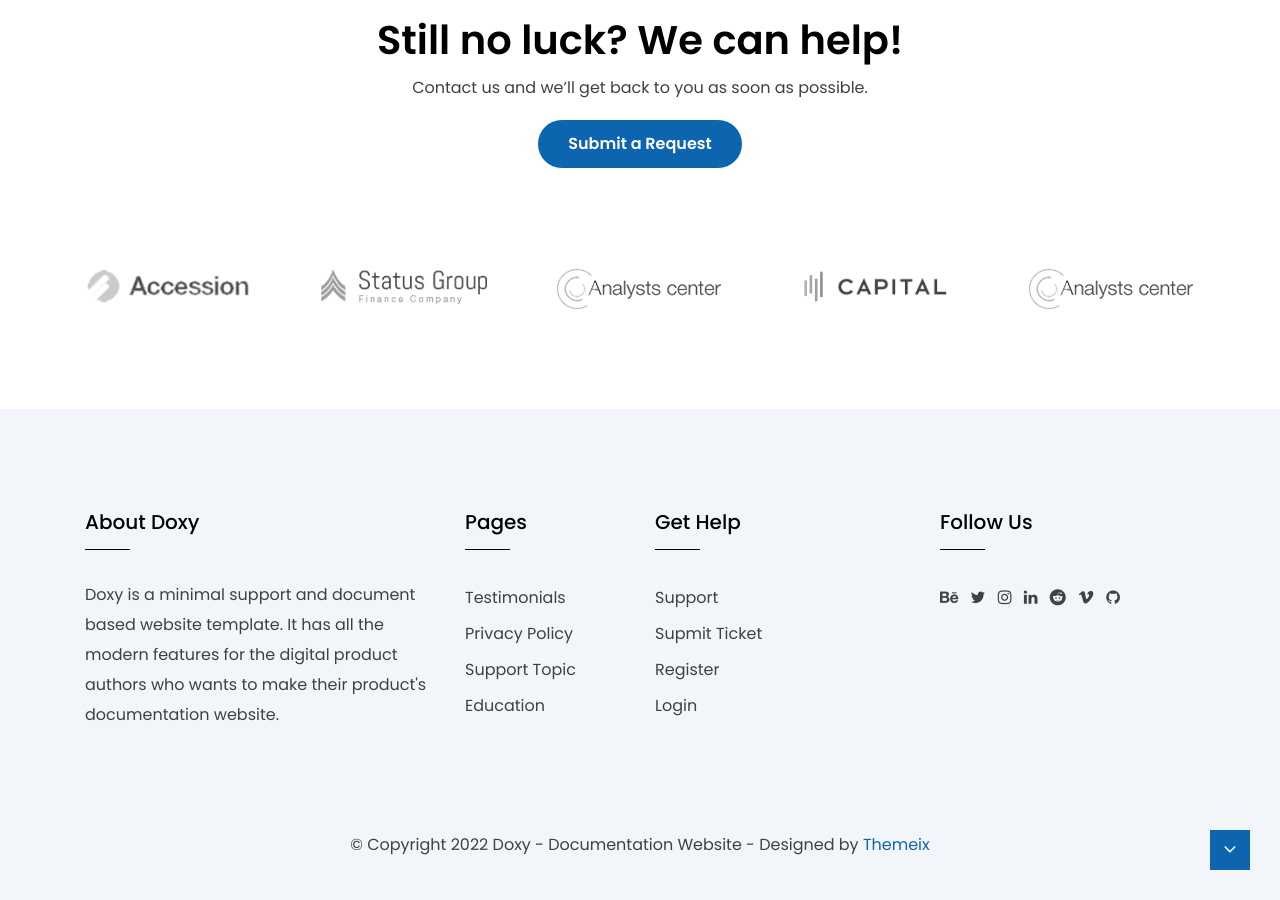
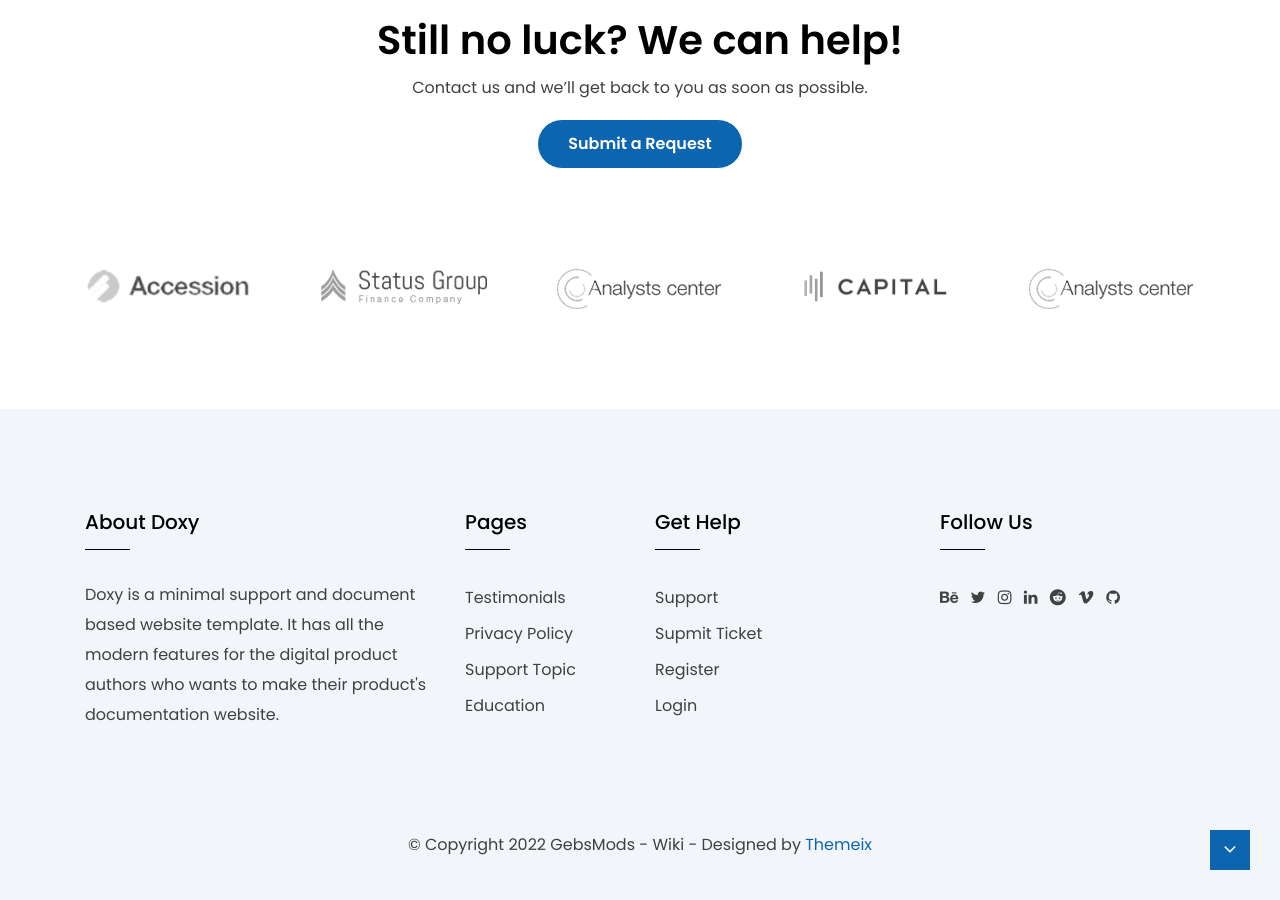
Before and after one commit to lothsun/gebsmods.com, a Jekyll site: the page built from explore-topics.html, in a window 1280 px wide and 900 px high, scrolled down 2129 px. Built offline with Jekyll 4.4.1, drawn with Linux system fonts in a browser that asks for light colours.

Commit message:
Update _config.yml

```diff
--- a/_config.yml
+++ b/_config.yml
@@ -8,22 +8,22 @@
 ####################################################
 
 # Site settings
-title: "Doxy - Documentation Website"
+title: "GebsMods - Wiki"
 email: "themeix@gmail.com"
 description: "Doxy is a responsive Jekyll template for your documentation or knowledgebase website"
-keywords: "jekyll, minimal jekyll, jekyll theme, responsive jekyll, seo friendly blog, super fast blog, responsive"
+keywords: "gebsfish, gebsfishing, gebs fish, gebs fishing, gebs wiki"
 baseurl: "" # the subpath of your site, e.g. /blog
-url: "https://jekyll-doxy.netlify.app/"
+url: "https://gebsmods.com/"
 cover_image: "https://themeix.com/wp-content/uploads/dooxy-responsive-html-template-preview.png" # Image will Display in Social Media When share the website
-facebook: "https://www.facebook.com"
+facebook: ""
 twitter: "https://www.twitter.com"
-instagram: "https://www.instagram.com"
+instagram: ""
 github: "https://www.github.com"
-linkedin: "https://www.linkedin.com"
-behance: "https://www.behance.com"
-reddit: "https://www.reddit.com"
-vimeo: "https://www.vimeo.com"
-dribble: "https://www.dribble.com"
+linkedin: ""
+behance: ""
+reddit: ""
+vimeo: ""
+dribble: ""
 youtube: "https://www.youtube.com"
 
 ## Theme Options
```
